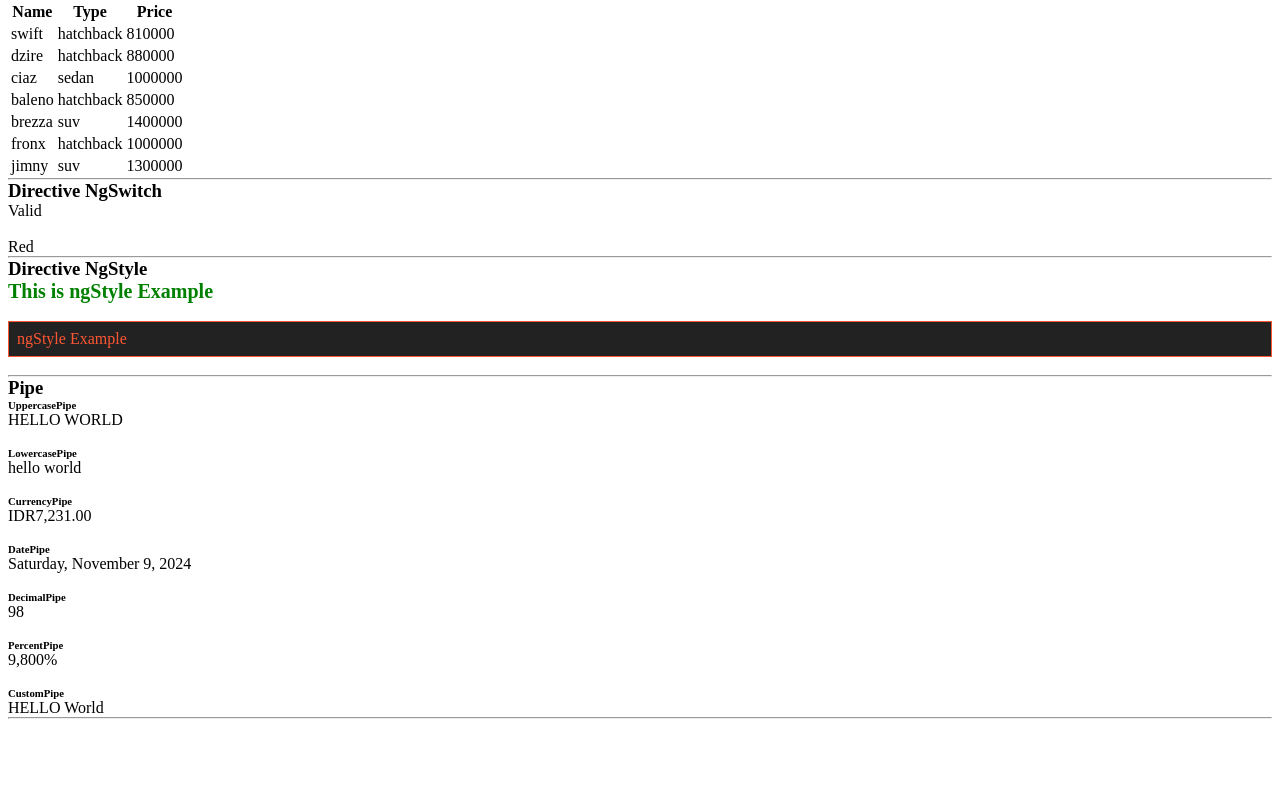
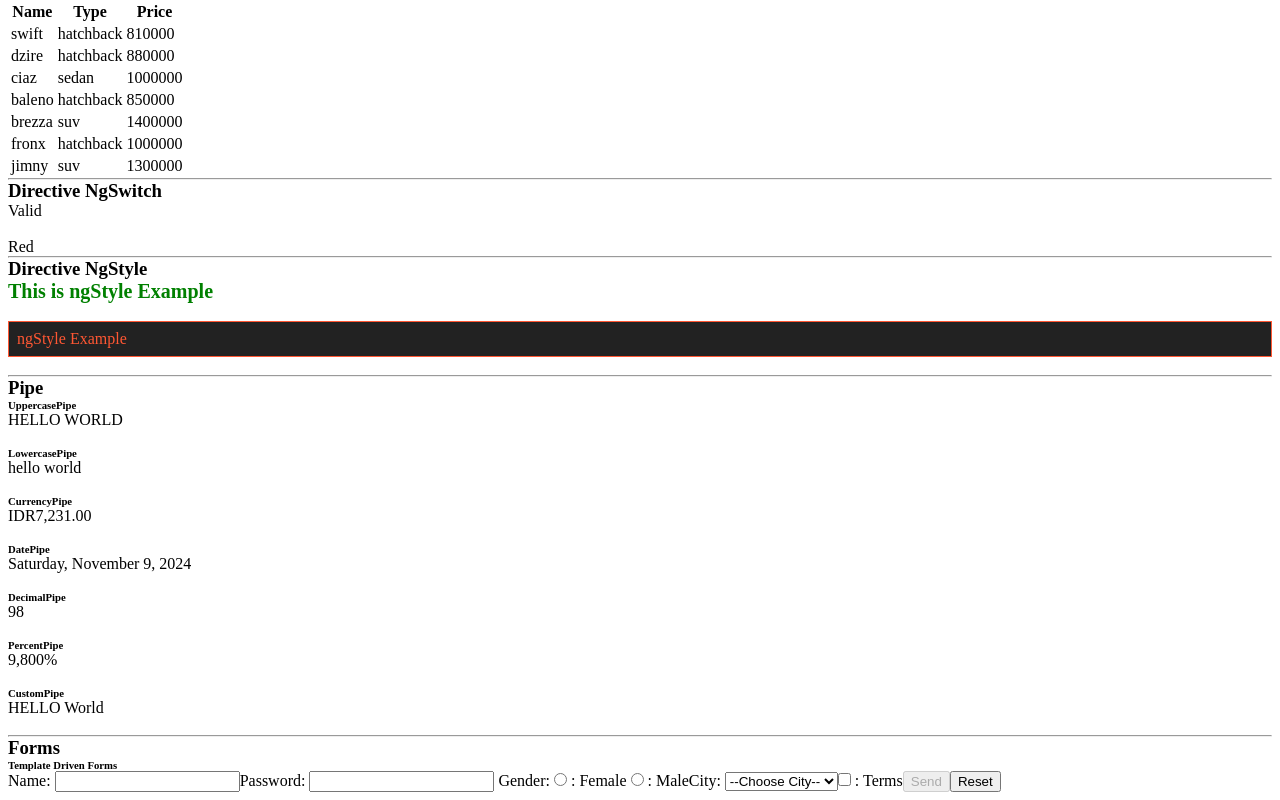
Before and after one commit to mogams99/ngIntro, an Angular app: page / in a window 1280 px wide. Shown: the part 678-1478 px from the top of the page. Before the commit the page ends 1405 px from the top, so only its background shows below. Built offline with nearby package versions, Linux system fonts and the light colour scheme.

Commit message:
chore: :construction: implementasi angular forms - template driven forms  case login

```diff
--- a/src/app/app.component.html
+++ b/src/app/app.component.html
@@ -107,4 +107,40 @@
 <br>
 <h6> CustomPipe </h6>
 <p>{{ pipeMessage | custom:5 }}</p>
+<br>
 <hr>
+
+<h3> Forms </h3>
+<h6> Template Driven Forms </h6>
+<form novalidate #loginform="ngForm"
+  (ngSubmit)="submitLogin(loginform)">
+
+  <label>Name: <input type="text" required name="name"
+    [(ngModel)]="model.name"></label>
+
+  <label>Password: <input type="password" required name="pass"
+    [(ngModel)]="model.password"></label>
+
+  Gender:
+  <label> <input type="radio" required name="gender" value="f"
+    [(ngModel)]="model.gender"> : Female </label>
+
+  <label> <input type="radio" required name="gender" value="m"
+    [(ngModel)]="model.gender"> : Male</label>
+
+  <label>City: <select required name="city"
+    [(ngModel)]="model.city">
+    <option disabled selected value="">--Choose City--</option>
+    <option>New Delhi</option>
+    <option>Chennai</option>
+    <option>Mumbai</option>
+    <option>Kolkata</option>
+  </select></label>
+
+  <label><input type="checkbox" required name="terms"
+    [(ngModel)]="model.terms"> : Terms</label>
+
+  <button [disabled]="loginform.invalid">Send</button>
+  <button (click)="loginform.reset()">Reset</button>
+
+  </form>
--- a/src/app/app.component.ts
+++ b/src/app/app.component.ts
@@ -7,6 +7,8 @@ import { ServerComponent } from './server/server.component';
 import { ChildComponent } from "./child/child.component";
 
 import { CustomPipe} from './pipes/custom.pipe';
+
+import { Login } from './auth/login';
 
 @Component({
   selector: 'app-root',
@@ -70,4 +72,16 @@ export class AppComponent {
   pipeCurrency = 7231;
   pipeNumber = 98;
   pipeDate = new Date();
+
+  // ! form
+  model = new Login(
+    "",
+    "",
+    "",
+    "",
+    false
+  );
+  submitLogin(data:any){
+    console.log(data.value);
+  }
 }
--- /dev/null
+++ b/src/app/auth/login.ts
@@ -0,0 +1,9 @@
+export class Login {
+    constructor(
+        public name: string,
+        public password: string,
+        public gender: string,
+        public city: string,
+        public terms: boolean
+    ) {}
+}
```
